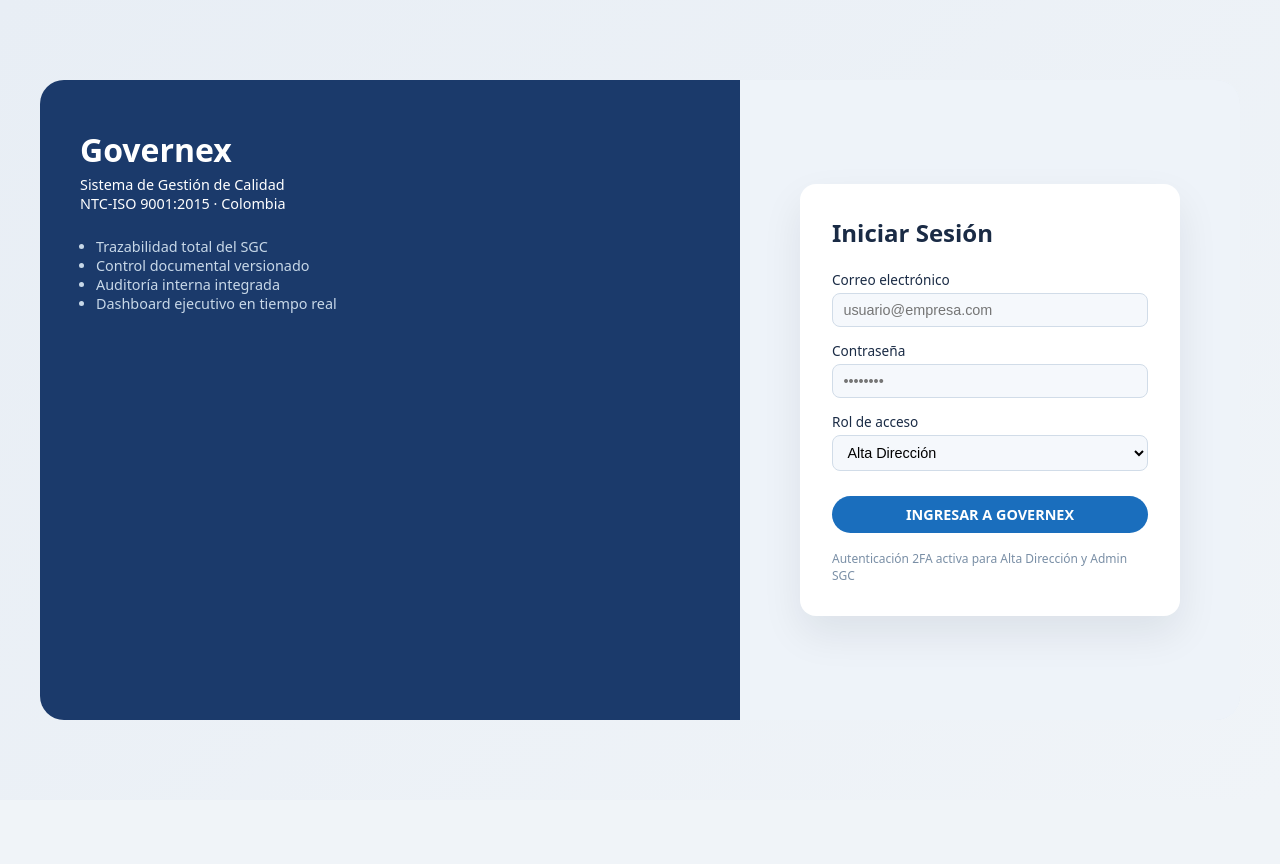
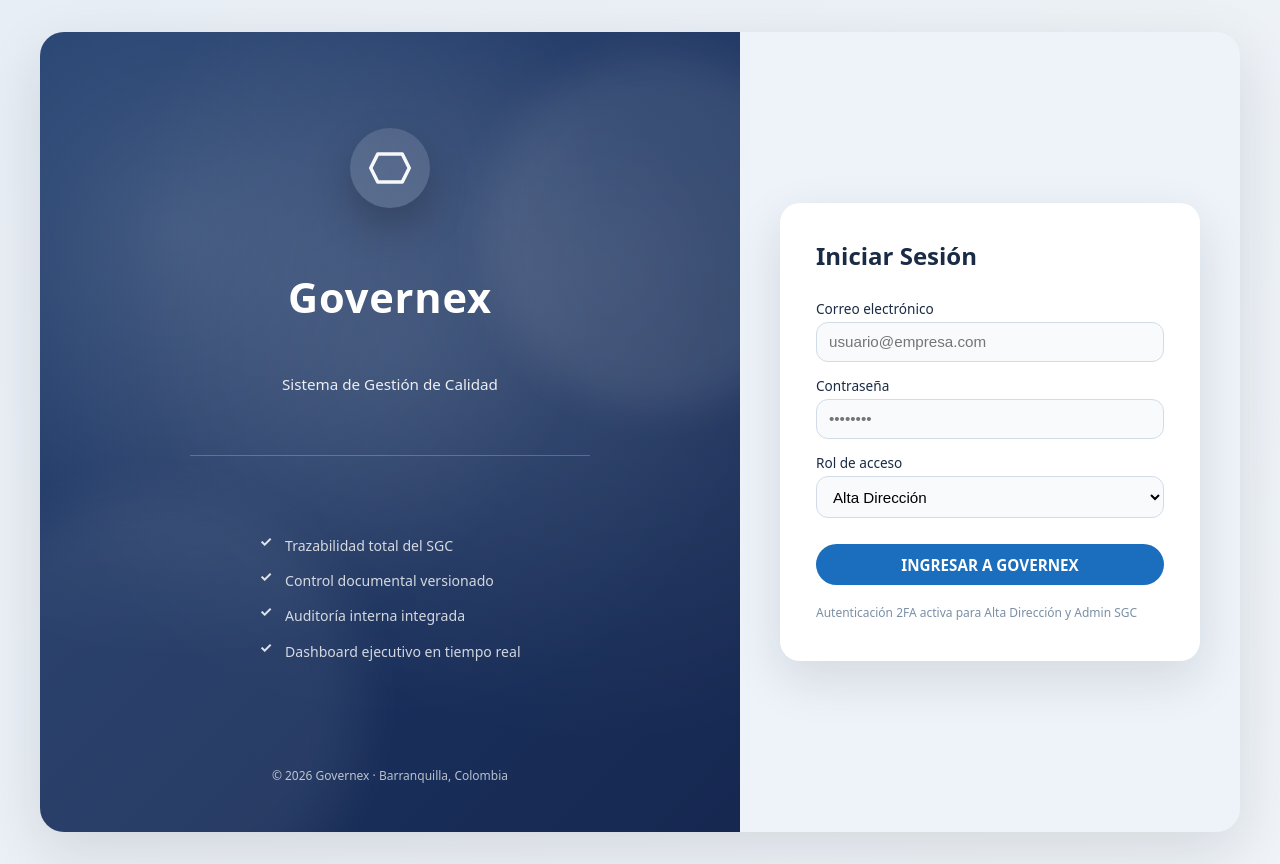
Before and after one commit to Datasyslatam/Governex, a React (Vite) app: page /login in a window 1280 px wide. Before the commit the page ends 800 px from the top, so only its background shows below. Built offline with nearby package versions, Linux system fonts and the light colour scheme.

Commit message:
se realizan cambios en los estilos visuales y se ajustan los tamaños de algunas tablas

```diff
--- a/src/pages/auth/LoginPage.css
+++ b/src/pages/auth/LoginPage.css
@@ -1,37 +1,135 @@
 .login {
   display: grid;
   grid-template-columns: minmax(0, 1.4fr) minmax(0, 1fr);
-  min-height: 80vh;
+  min-height: 100vh;
   background: #e8eef5;
   border-radius: 1.5rem;
   overflow: hidden;
+  box-shadow: 0 20px 60px rgba(15, 23, 42, 0.12);
 }
 
 .login__left {
-  background: #1b3a6b;
+  position: relative;
   color: #ffffff;
-  padding: 3rem 2.5rem;
+  padding: 6rem 3rem 3rem;
+  display: flex;
+  align-items: flex-start;
+  justify-content: center;
+  background: radial-gradient(circle at 20% 25%, rgba(255, 255, 255, 0.16), transparent 52%),
+    radial-gradient(circle at 80% 30%, rgba(255, 255, 255, 0.1), transparent 60%),
+    radial-gradient(circle at 50% 40%, rgba(255, 255, 255, 0.08), transparent 62%),
+    linear-gradient(135deg, #1b3a6b 0%, #1a3361 42%, #162850 100%);
+  overflow: hidden;
+}
+
+.login__left::before {
+  content: "";
+  position: absolute;
+  top: 1.5rem;
+  right: -6rem;
+  width: 22rem;
+  height: 22rem;
+  border-radius: 50%;
+  background: rgba(255, 255, 255, 0.08);
+  filter: blur(20px);
+}
+
+.login__left::after {
+  content: "";
+  position: absolute;
+  bottom: -5rem;
+  left: -6rem;
+  width: 26rem;
+  height: 26rem;
+  border-radius: 50%;
+  background: rgba(255, 255, 255, 0.07);
+  filter: blur(26px);
+}
+
+.login__brand {
+  position: relative;
+  max-width: 400px;
+  z-index: 1;
+  margin: 0 auto;
+  display: flex;
+  flex-direction: column;
+  align-items: center;
+  height: 100%;
+  justify-content: space-between;
+}
+
+.login__brand-icon {
+  width: 80px;
+  height: 80px;
+  margin-bottom: 1.5rem;
+  background: rgba(255, 255, 255, 0.12);
+  box-shadow: 0 18px 40px rgba(0, 0, 0, 0.22);
+  border-radius: 50%;
+  display: grid;
+  place-items: center;
+  position: relative;
+  color: rgba(255, 255, 255, 0.95);
+}
+
+.login__brand-icon svg {
+  width: 56px;
+  height: 56px;
 }
 
 .login__brand h1 {
-  margin: 0 0 0.25rem;
-  font-size: 2rem;
+  margin: 0 0 0.75rem;
+  font-size: 2.6rem;
+  letter-spacing: 0.02em;
 }
 
 .login__brand p {
   margin: 0;
-  font-size: 0.9rem;
+  font-size: 0.95rem;
+  opacity: 0.9;
 }
 
 .login__brand ul {
-  margin-top: 1.5rem;
-  padding-left: 1rem;
+  margin-top: 1.4rem;
+  padding-left: 0;
+  font-size: 0.88rem;
+  color: rgba(255, 255, 255, 0.8);
+  line-height: 1.6;
+  list-style: none;
+}
+
+.login__brand ul li {
+  position: relative;
+  padding-left: 1.6rem;
+  margin-bottom: 0.8rem;
+}
+
+.login__brand ul li::before {
+  content: "✓";
+  position: absolute;
+  left: 0;
+  top: 0;
+  color: rgba(255, 255, 255, 0.85);
+  font-weight: 700;
   font-size: 0.9rem;
-  color: #c8d8e8;
+  line-height: 1;
+}
+
+.login__divider {
+  width: 400px;
+  max-width: 100%;
+  height: 1px;
+  margin: 1.5rem auto 1.25rem;
+  background: rgba(255, 255, 255, 0.22);
+}
+
+.login__brand-footer {
+  margin-top: 2.5rem;
+  font-size: 0.75rem;
+  color: rgba(255, 255, 255, 0.7);
 }
 
 .login__right {
-  padding: 3rem 2.5rem;
+  padding: 4rem 2.5rem;
   background: #eef3f9;
   display: flex;
   align-items: center;
@@ -40,18 +138,19 @@
 
 .login__card {
   background: #ffffff;
-  border-radius: 1rem;
-  padding: 2rem;
+  border-radius: 1.25rem;
+  padding: 2.25rem 2.25rem 2.5rem;
   width: 100%;
-  max-width: 380px;
-  box-shadow: 0 18px 40px rgba(15, 23, 42, 0.08);
+  max-width: 420px;
+  box-shadow: 0 18px 50px rgba(15, 23, 42, 0.12);
   display: flex;
   flex-direction: column;
-  gap: 0.85rem;
+  gap: 0.9rem;
 }
 
 .login__card h2 {
-  margin: 0 0 0.5rem;
+  margin: 0 0 0.75rem;
+  font-size: 1.5rem;
 }
 
 .login__card label {
@@ -63,23 +162,40 @@
 
 .login__card input,
 .login__card select {
-  border-radius: 0.5rem;
+  border-radius: 12px;
   border: 1px solid #d1dce8;
-  padding: 0.5rem 0.65rem;
-  font-size: 0.9rem;
-  background: #f5f8fc;
+  padding: 0.65rem 0.75rem;
+  font-size: 0.95rem;
+  background: #f8fafc;
+  transition: border-color 0.2s ease, box-shadow 0.2s ease;
+}
+
+.login__card input:focus,
+.login__card select:focus {
+  outline: none;
+  border-color: #1a6ebd;
+  box-shadow: 0 0 0 3px rgba(26, 110, 189, 0.18);
 }
 
 .login__submit {
   margin-top: 0.75rem;
   border-radius: 999px;
   border: none;
-  padding: 0.55rem 1rem;
+  padding: 0.65rem 1rem;
   background: #1a6ebd;
   color: #ffffff;
-  font-size: 0.9rem;
-  font-weight: 600;
+  font-size: 0.95rem;
+  font-weight: 700;
   cursor: pointer;
+  transition: background 0.2s ease, transform 0.1s ease;
+}
+
+.login__submit:hover {
+  background: #155aa8;
+}
+
+.login__submit:active {
+  transform: translateY(1px);
 }
 
 .login__helper {
@@ -87,3 +203,19 @@
   color: #7a8fa6;
   margin: 0.25rem 0 0;
 }
+
+@media (max-width: 900px) {
+  .login {
+    grid-template-columns: 1fr;
+    border-radius: 0;
+    min-height: 100vh;
+  }
+
+  .login__left {
+    padding: 3rem 2rem;
+  }
+
+  .login__right {
+    padding: 3rem 2rem;
+  }
+}
--- a/src/pages/auth/LoginPage.tsx
+++ b/src/pages/auth/LoginPage.tsx
@@ -21,15 +21,26 @@ const LoginPage: React.FC = () => {
     <div className="login">
       <div className="login__left">
         <div className="login__brand">
+          <div className="login__brand-icon" aria-hidden="true">
+            <svg width="56" height="56" viewBox="0 0 64 64" fill="none" xmlns="http://www.w3.org/2000/svg">
+              <path
+                d="M18 16H46L54 32L46 48H18L10 32L18 16Z"
+                stroke="currentColor"
+                strokeWidth="4"
+                strokeLinejoin="round"
+              />
+            </svg>
+          </div>
           <h1>Governex</h1>
           <p>Sistema de Gestión de Calidad</p>
-          <p>NTC-ISO 9001:2015 · Colombia</p>
+          <div className="login__divider" />
           <ul>
             <li>Trazabilidad total del SGC</li>
             <li>Control documental versionado</li>
             <li>Auditoría interna integrada</li>
             <li>Dashboard ejecutivo en tiempo real</li>
           </ul>
+          <div className="login__brand-footer">© 2026 Governex · Barranquilla, Colombia</div>
         </div>
       </div>
 
--- a/src/pages/dashboard/DashboardPage.tsx
+++ b/src/pages/dashboard/DashboardPage.tsx
@@ -47,7 +47,7 @@ const DashboardPage: React.FC = () => {
 
       <section className="dashboard-page__bottom">
         <div className="dashboard-page__panel">
-          <h3>Cumplimiento por Proceso (%)</h3>
+          <h3>Cumplimiento de requerimientos por Proceso (%)</h3>
           <span>Meta: 85% · Governex Q1 2026</span>
           <BarChart
             categories={["Estrategia", "Comercial", "Producción", "RRHH", "Compras", "TI"]}
--- a/src/pages/riesgos/components/RiskHeatmap.css
+++ b/src/pages/riesgos/components/RiskHeatmap.css
@@ -2,27 +2,28 @@
   display: grid;
   grid-template-columns: auto 1fr;
   grid-template-rows: 1fr auto auto;
-  gap: 0.3rem 0.5rem;
+  gap: 0.25rem 0.35rem;
+  width: clamp(280px, 38vw, 420px);
 }
 
 .risk-heatmap__grid {
   display: flex;
   flex-direction: column;
-  gap: 0.15rem;
-  padding: 0.3rem;
+  gap: 0.12rem;
+  padding: 0.25rem;
   background: #f8fafc;
-  border-radius: 0.6rem;
+  border-radius: 0.55rem;
 }
 
 .risk-heatmap__row {
   display: flex;
-  gap: 0.15rem;
+  gap: 0.12rem;
 }
 
 .risk-heatmap__cell {
   flex: 1;
-  height: 46px;
-  border-radius: 0.45rem;
+  aspect-ratio: 2 / 1;
+  border-radius: 0.35rem;
   border: 1px solid #ffffff;
 }
 
--- a/src/pages/riesgos/components/RiskSummaryBars.css
+++ b/src/pages/riesgos/components/RiskSummaryBars.css
@@ -1,8 +1,13 @@
 .risk-summary-bars {
   display: flex;
   align-items: flex-end;
-  gap: 0.75rem;
-  height: 180px;
+  gap: 0.55rem;
+  min-height: 120px;
+  padding: 0.65rem;
+  background: rgba(14, 40, 71, 0.05);
+  border-radius: 0.7rem;
+  border: 1px solid rgba(209, 220, 232, 0.8);
+  width: clamp(280px, 38vw, 420px);
 }
 
 .risk-summary-bars__item {
@@ -13,19 +18,34 @@
   font-size: 0.75rem;
 }
 
+.risk-summary-bars__bar-wrapper {
+  width: 100%;
+  display: flex;
+  flex-direction: column;
+  align-items: center;
+  gap: 0.3rem;
+}
+
+.risk-summary-bars__value {
+  font-weight: 700;
+  font-size: 1rem;
+  color: #1a2b45;
+}
+
 .risk-summary-bars__bar-bg {
-  width: 36px;
-  flex: 1;
-  border-radius: 0.4rem;
-  background: #edf2f7;
+  width: 100%;
+  height: 7.2rem;
+  border-radius: 0.55rem;
+  background: #f4f6fb;
   display: flex;
   align-items: flex-end;
   overflow: hidden;
+  padding: 0.3rem;
 }
 
 .risk-summary-bars__bar {
   width: 100%;
-  border-radius: 0.4rem;
+  border-radius: 0.5rem;
 }
 
 .risk-summary-bars__bar--critical {
@@ -44,11 +64,7 @@
   background: #6644aa;
 }
 
-.risk-summary-bars__value {
-  margin-top: 0.25rem;
-  font-weight: 600;
-}
-
 .risk-summary-bars__label {
   color: #4a5e78;
+  margin-top: 0.6rem;
 }
--- a/src/pages/riesgos/components/RiskSummaryBars.tsx
+++ b/src/pages/riesgos/components/RiskSummaryBars.tsx
@@ -15,13 +15,15 @@ const RiskSummaryBars: React.FC = () => {
     <div className="risk-summary-bars">
       {data.map(item => (
         <div key={item.label} className="risk-summary-bars__item">
-          <div className="risk-summary-bars__bar-bg">
-            <div
-              className={`risk-summary-bars__bar risk-summary-bars__bar--${item.variant}`}
-              style={{ height: `${(item.value / MAX) * 100}%` }}
-            />
+          <div className="risk-summary-bars__bar-wrapper">
+            <div className="risk-summary-bars__value">{item.value}</div>
+            <div className="risk-summary-bars__bar-bg">
+              <div
+                className={`risk-summary-bars__bar risk-summary-bars__bar--${item.variant}`}
+                style={{ height: `${(item.value / MAX) * 100}%` }}
+              />
+            </div>
           </div>
-          <div className="risk-summary-bars__value">{item.value}</div>
           <div className="risk-summary-bars__label">{item.label}</div>
         </div>
       ))}
--- a/src/pages/riesgos/components/RiskTable.css
+++ b/src/pages/riesgos/components/RiskTable.css
@@ -1,7 +1,7 @@
 .risk-table {
   width: 100%;
   border-collapse: collapse;
-  font-size: 0.8rem;
+  font-size: 0.9rem;
 }
 
 .risk-table thead {
@@ -10,7 +10,7 @@
 
 .risk-table th,
 .risk-table td {
-  padding: 0.45rem 0.5rem;
+  padding: 0.8rem 1rem;
   text-align: left;
 }
 
--- a/src/pages/riesgos/components/RiskTable.tsx
+++ b/src/pages/riesgos/components/RiskTable.tsx
@@ -61,7 +61,7 @@ const RiskTable: React.FC = () => {
           <th>Código</th>
           <th>Descripción</th>
           <th>Proceso</th>
-          <th>P x I</th>
+          <th>PxI</th>
           <th>Estado</th>
           <th>Responsable</th>
         </tr>
```
Also changed, not shown: src/pages/riesgos/RiesgosPage.css (+89 -7 lines), src/pages/riesgos/RiesgosPage.tsx (+16 -10 lines), 5 other files (tests, documents, lock files or other folders).
